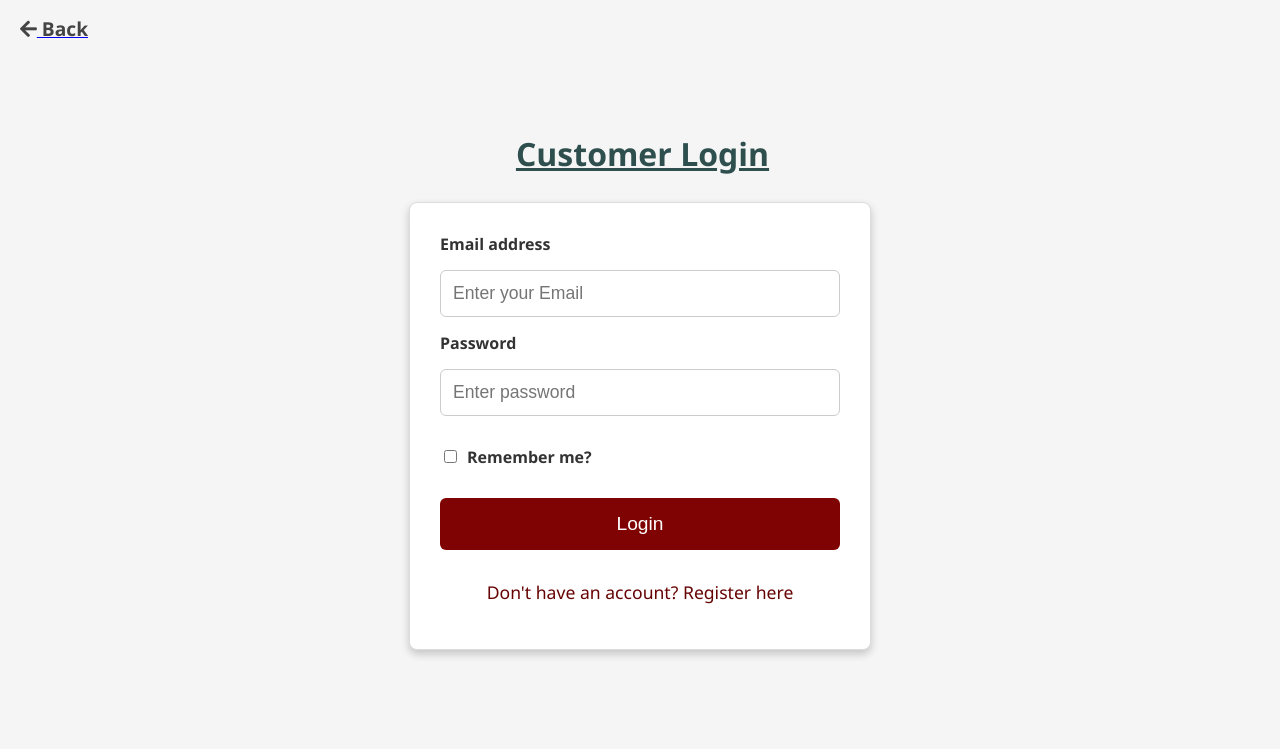
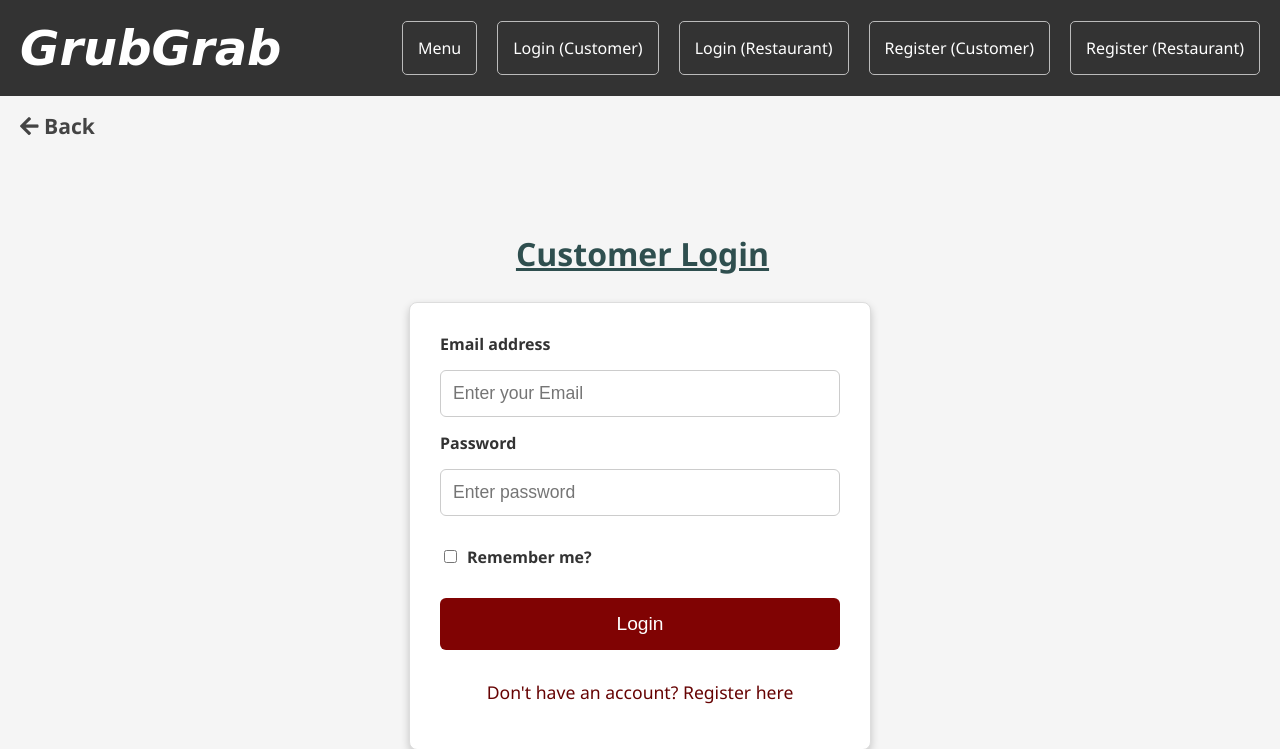
Before and after one commit to imabdullahajmal/online-food-store, a PHP site: page /login_usr.php in a window 1280 px wide. Shown: the top 749 px of the page. Before the commit the page ends 657 px from the top, so only its background shows below. Run offline with PHP 8.4, Linux system fonts and the light colour scheme.

Commit message:
solved logical buga

```diff
--- a/login_usr.php
+++ b/login_usr.php
@@ -1,13 +1,57 @@
 <?php
-session_start();
-if (isset($_GET['login']))
+if (session_status() == PHP_SESSION_NONE) {
+    session_start();
+}
+
+if (isset($_GET['login'])) {
     echo '<script type="text/javascript">alert("You need to login first");</script>';
+    exit();
+}
 
-include("redirect_to_home.php");
+include("config.php");
+
+if (isset($_POST['submit'])) {
+    $email = $_POST['email'];
+    $pass = $_POST['password'];
+    $password = hash('sha256', $pass . $email);
+
+    $email_chk = "SELECT * FROM customers WHERE email LIKE '$email'";
+    $result_email_chk = mysqli_query($conn, $email_chk);
+
+    $pass_chk = "SELECT * FROM `customers` WHERE `email` LIKE '$email' AND `password` LIKE '$password'";
+    $result_pass_chk = mysqli_query($conn, $pass_chk);
+
+    if (mysqli_num_rows($result_email_chk) > 0) {
+        if (mysqli_num_rows($result_pass_chk) > 0) {
+            if (isset($_SESSION['id'])) {
+                header("Location: index.php?loggedin=true");
+                exit();
+            } else {
+                if (isset($_POST['rememberme'])) {
+                    setcookie("email", $email, time() + 3600);
+                    setcookie("password", $pass, time() + 3600);
+                }
+                $get_id = "SELECT id FROM `customers` WHERE `email` LIKE '$email' AND `password` LIKE '$password'";
+                $id_result = mysqli_query($conn, $get_id);
+                $id = mysqli_fetch_assoc($id_result);
+                $_SESSION['id'] = $id["id"];
+                $_SESSION['user'] = 'cus';
+                header('Location: cus_home.php');
+                exit();
+            }
+        } else {
+            echo '<script type="text/javascript">alert("Password Incorrect");</script>';
+        }
+    } else {
+        echo '<script type="text/javascript">alert("Email not Found");</script>';
+    }
+
+    mysqli_close($conn);
+}
 ?>
+
 <!DOCTYPE html>
 <html lang="en">
-
 <head>
     <meta charset="UTF-8">
     <meta name="viewport" content="width=device-width, initial-scale=1.0">
@@ -19,6 +63,47 @@ include("redirect_to_home.php");
             font-family: 'Segoe UI', Tahoma, Geneva, Verdana, sans-serif;
             margin: 0;
             padding: 0;
+        }
+
+        nav {
+            display: flex;
+            justify-content: space-between;
+            align-items: center;
+            padding: 20px;
+            background-color: #333;
+        }
+
+        nav h1 {
+            font-family: "Comic Sans MS", cursive, sans-serif;
+            font-style: oblique;
+            font-weight: bold;
+            font-size: 3em;
+            color: white;
+            margin: 0;
+        }
+
+        .nav-buttons {
+            display: flex;
+        }
+
+        .nav-buttons li {
+            list-style: none;
+            margin-left: 20px;
+        }
+
+        .nav-buttons li a {
+            color: white;
+            text-align: center;
+            padding: 15px;
+            text-decoration: none;
+            border: 1px solid #bbb;
+            border-radius: 5px;
+            transition: background-color 0.3s ease;
+        }
+
+        .nav-buttons li a:hover {
+            background-color: #ddd;
+            color: #333;
         }
 
         h3 {
@@ -123,7 +208,6 @@ include("redirect_to_home.php");
         }
 
         .back-link {
-            position: absolute;
             top: 20px;
             left: 20px;
             font-size: 1.1em;
@@ -136,59 +220,26 @@ include("redirect_to_home.php");
         }
     </style>
 </head>
+<body>
+    <nav>
+        <h1>GrubGrab</h1>
+        <ul class="nav-buttons">
+            <li><a href="menu.php">Menu</a></li>
+            <li><a href="login_usr.php">Login (Customer)</a></li>
+            <li><a href="login_res.php">Login (Restaurant)</a></li>
+            <li><a href="register_usr.php">Register (Customer)</a></li>
+            <li><a href="register_res.php">Register (Restaurant)</a></li>
+        </ul>
+    </nav>
 
-<body>
-    <a href="index.php">
+    <a href="index.php" class="back-link">
         <h3><i class="fas fa-arrow-left"></i> Back</h3>
     </a>
+
     <div class="form-container">
         <div>
             <h2>Customer Login</h2>
             <form action="login_usr.php" method="POST">
-                <?php
-                include("config.php");
-
-                if (isset($_POST['submit'])) {
-                    $email = $_POST['email'];
-                    $pass = $_POST['password'];
-                    $password = hash('sha256', $pass . $email);
-
-                    $email_chk = "SELECT * FROM customers WHERE email LIKE '$email'";
-                    $result_email_chk = mysqli_query($conn, $email_chk);
-
-                    $pass_chk = "SELECT * FROM `customers` WHERE `email` LIKE '$email' AND `password` LIKE '$password'";
-                    $result_pass_chk = mysqli_query($conn, $pass_chk);
-
-                    if (mysqli_num_rows($result_email_chk) > 0) {
-                        if (mysqli_num_rows($result_pass_chk) > 0) {
-                            if (isset($_SESSION['id'])) {
-                                header("Location: index.php?loggedin=true");
-                                die();
-                            } else {
-                                if (isset($_POST['rememberme'])) {
-                                    setcookie("email", $email, time() + 3600);
-                                    setcookie("password", $pass, time() + 3600);
-                                }
-                                $get_id = "SELECT id FROM `customers` WHERE `email` LIKE '$email' AND `password` LIKE '$password'";
-                                $id_result = mysqli_query($conn, $get_id);
-                                $id = mysqli_fetch_assoc($id_result);
-                                session_start();
-                                $_SESSION['id'] = $id["id"];
-                                $_SESSION['user'] = 'cus';
-                                header('Location: cus_home.php');
-                                die();
-                            }
-                        } else {
-                            echo '<script type="text/javascript">alert("Password Incorrect");</script>';
-                        }
-                    } else {
-                        echo '<script type="text/javascript">alert("Email not Found");</script>';
-                    }
-
-                    mysqli_close($conn);
-                }
-                ?>
-
                 <label for="InputEmail">Email address</label>
                 <input type="email" id="InputEmail" name="email" placeholder="Enter your Email"
                     value="<?php echo isset($_COOKIE['email']) ? $_COOKIE['email'] : ''; ?>" required>
@@ -207,9 +258,7 @@ include("redirect_to_home.php");
                     <a href="register_usr.php">Don't have an account? Register here</a>
                 </div>
             </form>
-
         </div>
     </div>
 </body>
-
 </html>
--- a/res_home.php
+++ b/res_home.php
@@ -92,7 +92,7 @@ mysqli_close($conn);
 <body>
 
     <nav>
-        <h1>FOODSHALA</h1>
+        <h1>GRUBGRAB</h1>
         <ul class="nav-buttons">
             <li><a href="menu.php">Menu</a></li>
             <li><a href="add_food.php">Add Menu Item</a></li>
@@ -104,7 +104,7 @@ mysqli_close($conn);
 
     <div class="container">
         <h3>Welcome <?php echo htmlspecialchars($name); ?></h3>
-        <h1>FOODSHALA</h1>
+        <h1>GRUBGRAB</h1>
     </div>
 
 </body>
```
Also changed, not shown: login_res.php (+42 -43 lines), menu.php (+67 -4 lines).
